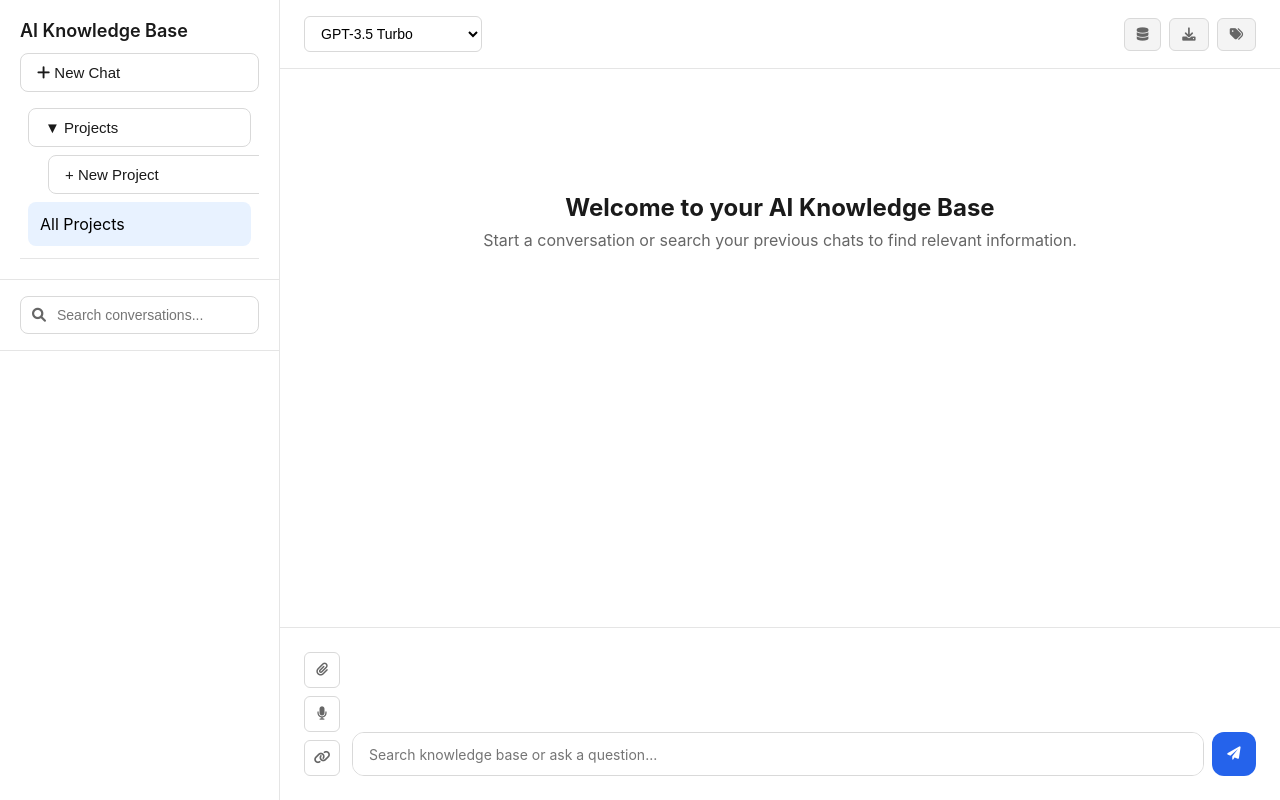
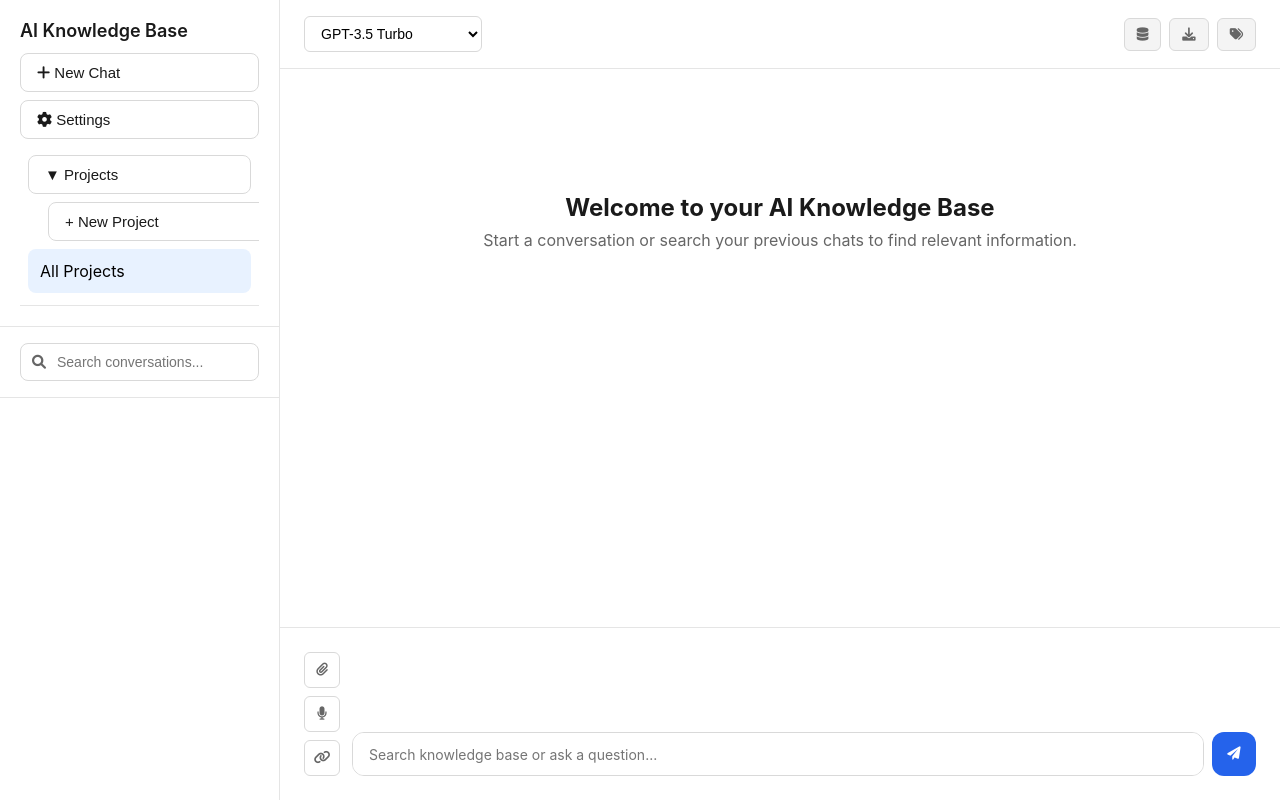
Before and after one commit to bluelilygithub/llm-search, a Flask app: page / in a window 1280 px wide. Run offline with Flask 3, Linux system fonts and the light colour scheme; data that the repository does not hold is empty; some libraries are stand-ins or nearby versions.

Commit message:
additional tracking

```diff
--- a/static/js/app.js
+++ b/static/js/app.js
@@ -964,6 +964,13 @@ KnowledgeBaseApp.prototype.toggleProjects = function() {
     toggleBtn.textContent = section.classList.contains('collapsed') ? '► Projects' : '▼ Projects';
 };
 
+KnowledgeBaseApp.prototype.openSettingsModal = function() {
+    document.getElementById('settings-modal').style.display = 'flex';
+};
+KnowledgeBaseApp.prototype.closeSettingsModal = function() {
+    document.getElementById('settings-modal').style.display = 'none';
+};
+
 // Initialize the app when DOM is loaded
 document.addEventListener('DOMContentLoaded', () => {
     window.app = new KnowledgeBaseApp();
@@ -972,6 +979,9 @@ document.addEventListener('DOMContentLoaded', () => {
     };
     document.getElementById('new-chat-btn').onclick = function() {
         window.app.startNewChat();
+    };
+    document.getElementById('settings-btn').onclick = function() {
+        window.app.openSettingsModal();
     };
 });
 
--- a/templates/index.html
+++ b/templates/index.html
@@ -15,6 +15,9 @@
                 <h2>AI Knowledge Base</h2>
                 <button class="new-chat-btn" id="new-chat-btn">
                     <i class="fas fa-plus"></i> New Chat
+                </button>
+                <button class="new-chat-btn" id="settings-btn">
+                    <i class="fas fa-cog"></i> Settings
                 </button>
                 <div id="projects-section" class="projects-section">
                     <button class="new-chat-btn" id="toggle-projects-btn">
@@ -156,6 +159,19 @@
         </div>
     </div>
 
+    <div id="settings-modal" class="modal" style="display: none;">
+        <div class="modal-content">
+            <div class="modal-header">
+                <h3>Settings & Usage Tracking</h3>
+                <span class="close" onclick="closeSettingsModal()">&times;</span>
+            </div>
+            <div class="modal-body" id="settings-body">
+                <!-- Usage, error, and LLM cost stats will appear here -->
+                <p>Usage and tracking info coming soon.</p>
+            </div>
+        </div>
+    </div>
+
     <script src="static/js/app.js"></script>
 </body>
 </html>
```
Also changed, not shown: models.py (+9 -0 lines).
